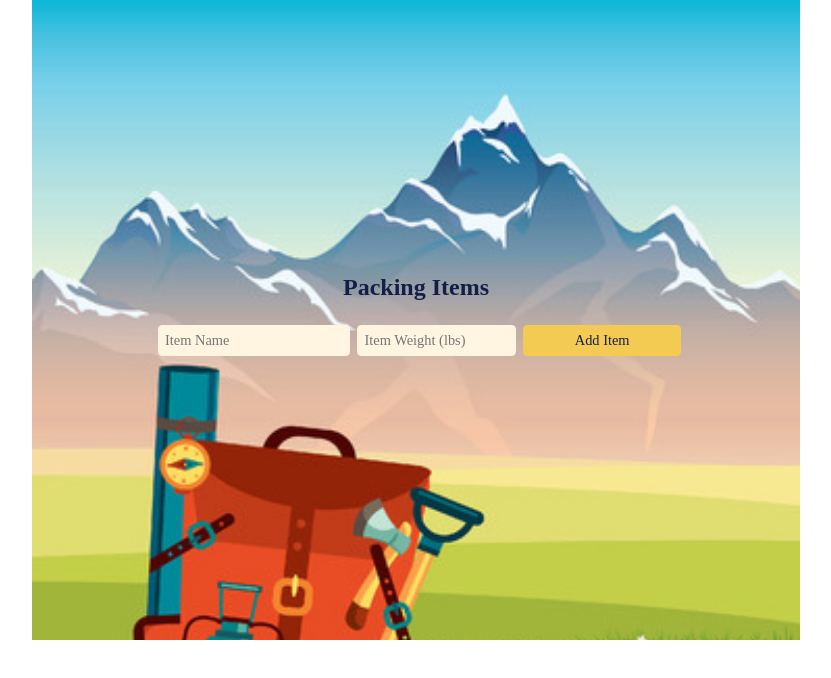
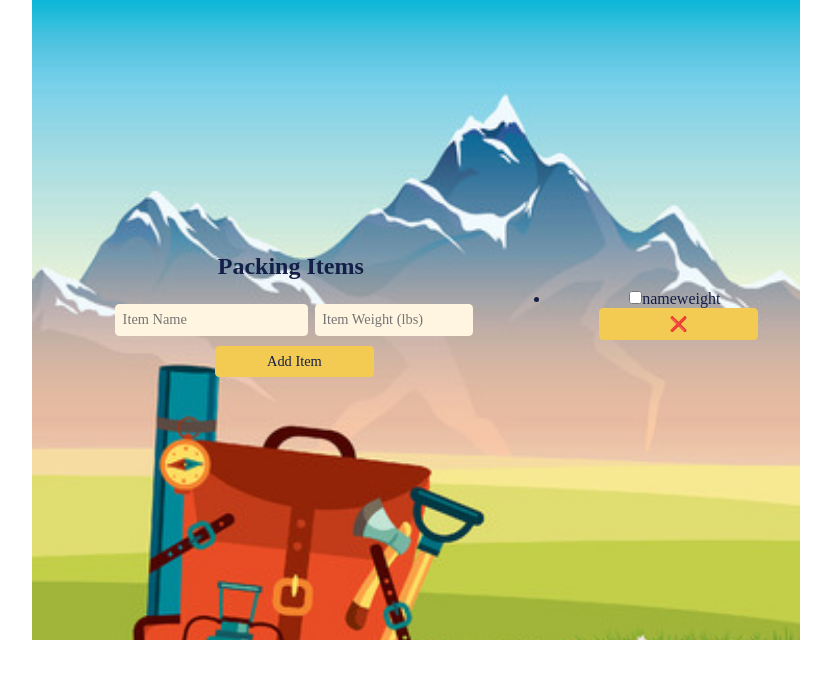
Before and after one commit to OlgaMinaievaWebDev/pack-for-hike, a React (Create React App) app: page / in a window 1280 px wide. Both pictures are taken after a click on the button "Start Packing". Shown: the top 678 px of the page, without its empty margins (224-1055 px from the left). Built offline with nearby package versions, Linux system fonts and the light colour scheme; a web font is replaced by a local one.

Commit message:
packinglist component

```diff
--- a/src/App.js
+++ b/src/App.js
@@ -1,6 +1,7 @@
 import { useState } from "react";
 import Start from "./Start";
 import PackingList from "./PackingList";
+import Form from "./Form";
 
 function App() {
   const [startPacking, setStartPacking] = useState(false);
@@ -8,7 +9,10 @@ function App() {
   return (
     <div className="App">
       {startPacking ? (
-        <PackingList />
+        <>
+          <Form />
+          <PackingList />
+        </>
       ) : (
         <Start setStartPacking={setStartPacking} />
       )}
--- /dev/null
+++ b/src/Form.jsx
@@ -0,0 +1,21 @@
+import { useState } from "react";
+
+function Form() {
+  const [itemName, setItemName] = useState("");
+  const [itemWeight, setItemWeight] = useState(0);
+  return (
+    <form>
+      <h2>Packing Items</h2>
+      <input type="text" placeholder="Item Name"></input>
+      <input
+        type="number"
+        placeholder="Item Weight (lbs)"
+        min={1}
+        max={60}
+      ></input>
+      <button>Add Item</button>
+    </form>
+  );
+}
+
+export default Form;
--- /dev/null
+++ b/src/PackingItem.jsx
@@ -0,0 +1,10 @@
+export default function PackingItem() {
+  return (
+    <li>
+      <input type="checkbox" />
+      <span>name</span>
+      <span>weight</span>
+      <button>❌</button>
+    </li>
+  );
+}
--- a/src/PackingList.jsx
+++ b/src/PackingList.jsx
@@ -1,15 +1,11 @@
+import PackingItem from "./PackingItem";
+
 export default function PackingList() {
   return (
-    <form>
-      <h2>Packing Items</h2>
-      <input type="text" placeholder="Item Name"></input>
-      <input
-        type="number"
-        placeholder="Item Weight (lbs)"
-        min={1}
-        max={60}
-      ></input>
-      <button>Add Item</button>
-    </form>
+    <div>
+      <ul>
+        <PackingItem />
+      </ul>
+    </div>
   );
 }
```
